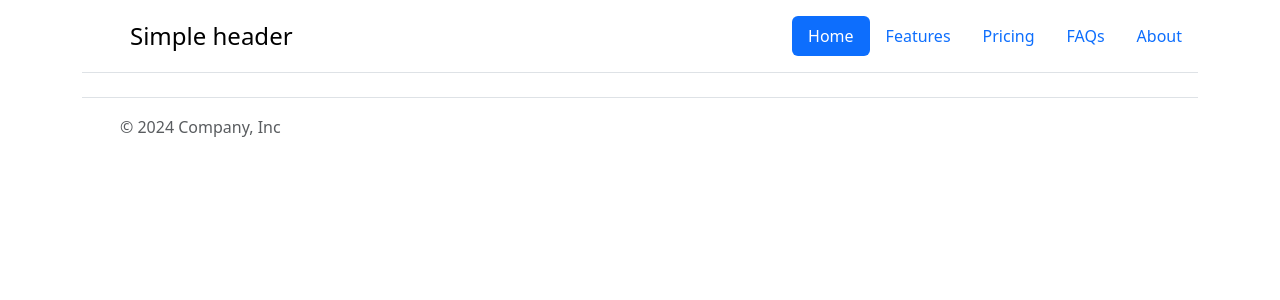
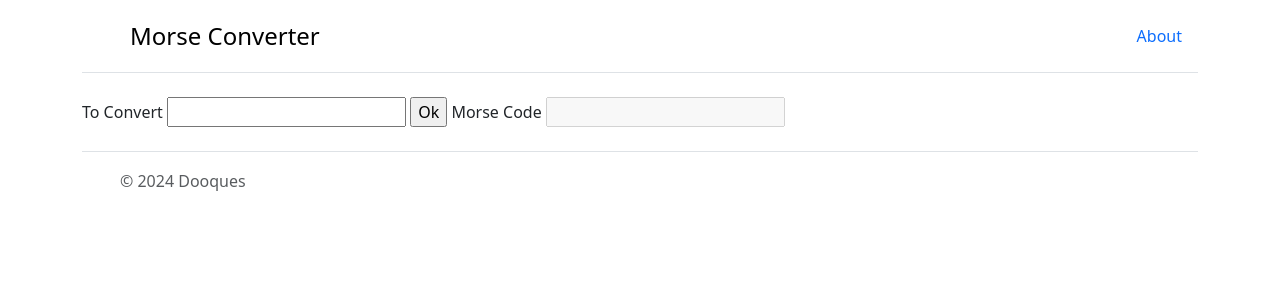
Before and after one commit to Dooques/Morse-Conversion, a Flask app: page / in a window 1280 px wide. Shown: the top 300 px of the page. Run offline with Flask 3, Linux system fonts and the light colour scheme; some libraries are stand-ins or nearby versions.

Commit message:
Complete functionality of Flask, HTML & Class

```diff
--- a/main.py
+++ b/main.py
@@ -3,16 +3,24 @@ import csv
 from flask import Flask, abort, render_template, redirect, url_for, flash, request
 from flask_bootstrap import Bootstrap5
 from wtforms import form
+from morse_converter import Morse
 import os
 
 app = Flask(__name__)
 app.config['SECRET_KEY'] = os.environ.get('SECRET_KEY')
 Bootstrap5(app)
 
+morse = Morse()
 
-@app.route('/')
+
+@app.route('/', methods=['get', 'post'])
 def home():
-    return render_template('home.html')
+    if request.method == 'POST':
+        to_convert = request.form['to_convert']
+        converted_string = morse.convert_string(to_convert)
+        print(converted_string)
+        return render_template('home.html', converted_string=converted_string, to_convert=to_convert)
+    return render_template('home.html', to_convert=" ")
 
 
 if __name__ == "__main__":
--- a/templates/home.html
+++ b/templates/home.html
@@ -39,35 +39,41 @@
     />
 </head>
 <body>
+<!--Header-->
 <div class="container">
     <header class="d-flex flex-wrap justify-content-center py-3 mb-4 border-bottom">
       <a href="/" class="d-flex align-items-center mb-3 mb-md-0 me-md-auto link-body-emphasis text-decoration-none">
         <svg class="bi me-2" width="40" height="32"><use xlink:href="#bootstrap"></use></svg>
-        <span class="fs-4">Simple header</span>
+        <span class="fs-4">Morse Converter</span>
       </a>
-
       <ul class="nav nav-pills">
-        <li class="nav-item"><a href="#" class="nav-link active" aria-current="page">Home</a></li>
-        <li class="nav-item"><a href="#" class="nav-link">Features</a></li>
-        <li class="nav-item"><a href="#" class="nav-link">Pricing</a></li>
-        <li class="nav-item"><a href="#" class="nav-link">FAQs</a></li>
         <li class="nav-item"><a href="#" class="nav-link">About</a></li>
       </ul>
     </header>
   </div>
 
-
+<!--Form-->
+<div class="container">
+  <form method="post">
+      <label>To Convert </label>
+      <input type="text" id="to_convert" name="to_convert" value="{{ to_convert }}">
+      <input type="submit" value="Ok">
+      <label>Morse Code</label>
+      <input type="text" value="{{ converted_string }}" disabled readonly>
+  </form>
+</div>
+<!--Footer-->
 <div class="container">
   <footer class="d-flex flex-wrap justify-content-between align-items-center py-3 my-4 border-top">
     <div class="col-md-4 d-flex align-items-center">
       <a href="/" class="mb-3 me-2 mb-md-0 text-body-secondary text-decoration-none lh-1">
         <svg class="bi" width="30" height="24"><use xlink:href="#bootstrap"></use></svg>
       </a>
-      <span class="mb-3 mb-md-0 text-body-secondary">© 2024 Company, Inc</span>
+      <span class="mb-3 mb-md-0 text-body-secondary">© 2024 Dooques</span>
     </div>
-
     <ul class="nav col-md-4 justify-content-end list-unstyled d-flex">
-      <li class="ms-3"><a class="text-body-secondary" href="#"><svg class="bi" width="24" height="24"><use xlink:href="#twitter"></use></svg></a></li>
+      <li class="ms-3"><a class="text-body-secondary" href="#"><svg class="bi" width="24" height="24"><use
+              xlink:href="x.com/"></use></svg></a></li>
       <li class="ms-3"><a class="text-body-secondary" href="#"><svg class="bi" width="24" height="24"><use xlink:href="#instagram"></use></svg></a></li>
       <li class="ms-3"><a class="text-body-secondary" href="#"><svg class="bi" width="24" height="24"><use xlink:href="#facebook"></use></svg></a></li>
     </ul>
```
Also changed, not shown: morse_converter.py (+15 -10 lines).
